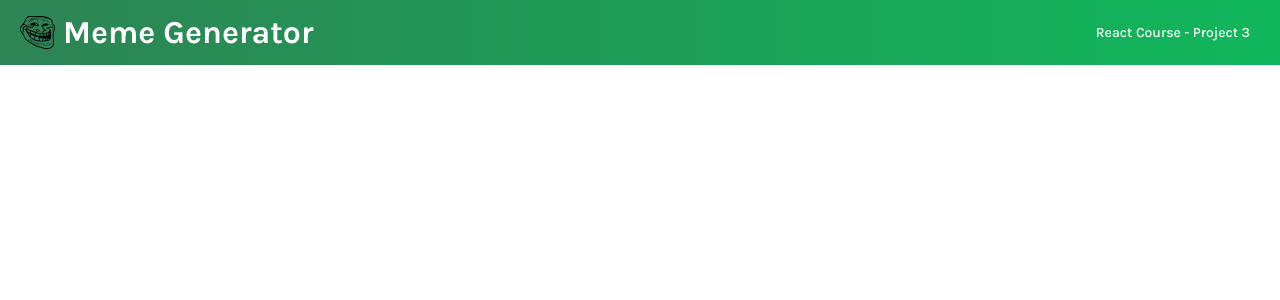
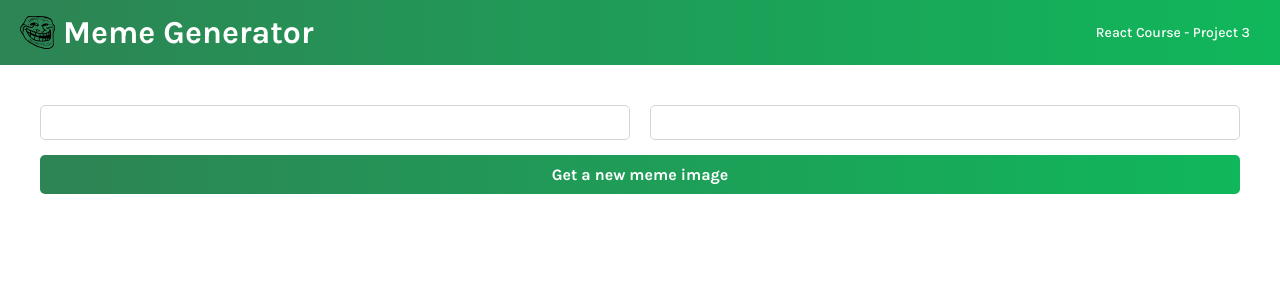
Before and after one commit to hewittaj/react-meme-generator, a React (Vite) app: page / in a window 1280 px wide. Shown: the top 300 px of the page. Built offline with nearby package versions, Linux system fonts and the light colour scheme.

Commit message:
add basic styling for form

```diff
--- a/src/components/App.jsx
+++ b/src/components/App.jsx
@@ -1,10 +1,12 @@
 import React from 'react'
 import Header from './Header'
+import Meme from './Meme'
 
 function App() {
   return (
     <div className='container'>
       <Header/>
+      <Meme/>
     </div>
   )
 }
--- /dev/null
+++ b/src/components/Meme.jsx
@@ -0,0 +1,15 @@
+import React from 'react'
+
+function Meme() {
+    return (
+        <form className='form'>
+            <div className='form-inputs'>
+                <input type='text' className='input-styling'></input>
+                <input type='text' className='input-styling'></input>
+            </div>
+            <input type='submit' value={'Get a new meme image'} className='form-submit'/>
+        </form>
+    )
+}
+
+export default Meme
--- a/src/index.css
+++ b/src/index.css
@@ -8,13 +8,39 @@ body {
 }
 
 /* Class selectors */
+.form {
+  display: flex;
+  flex-direction: column;
+  margin-right: 40px;
+  padding-left: 40px;
+  padding-top: 40px;
+}
+
+.form-inputs {
+  display: flex;
+  gap: 20px;
+}
+
+.form-submit {
+  background: linear-gradient(90deg, #2d8454 1.18%, #10b75b 100%);
+  border: none;
+  border-radius: 5px;
+  color: white;
+  font-family: "Karla", sans-serif;
+  font-size: 16px;
+  font-weight: 700;
+  padding-bottom: 10px;
+  padding-top: 10px;
+  width: 100%;
+}
+
 .header {
   align-items: center;
   color: white;
   display: flex;
   height: 65px;
   justify-content: space-between;
-  background: linear-gradient(90deg, #2d8454 1.18%, #10b75b 100%);;
+  background: linear-gradient(90deg, #2d8454 1.18%, #10b75b 100%);
   padding-left: 20px;
   padding-right: 30px;
 }
@@ -33,3 +59,11 @@ body {
   font-size: 14px;
   font-weight: 500;
 }
+
+.input-styling {
+  border: 1px solid #D5D4D8;
+  border-radius: 5px;
+  height: 35px;
+  margin-bottom: 15px;
+  width: 100%;
+}
```
